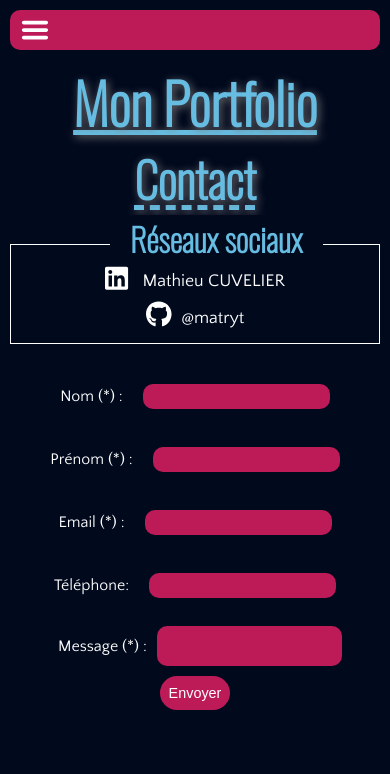
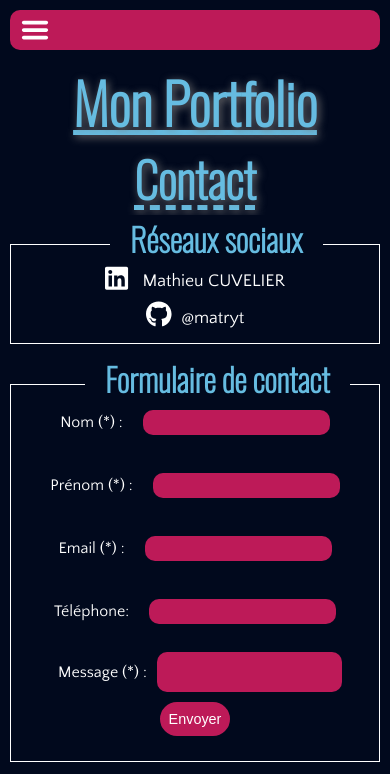
Before and after one commit to matryt/portfolio-react, a React (Create React App) app: page /contact in a window 390 px wide. Shown: the top 774 px of the page. Built offline with nearby package versions, Linux system fonts and the light colour scheme.

Commit message:
Ajout section ContactForm.js, ajout contributeurs projets, changements règles CSS projets

```diff
--- a/src/Projects.js
+++ b/src/Projects.js
@@ -17,7 +17,7 @@ export function Mentions(mentionList) {
     for (let person of mentionList) {
         mentionItems.push( // Utiliser push pour ajouter des éléments JSX au tableau
             <li key={person.id}>
-                {person.name} (Github: <a href={person.link}>{person.username}</a>)
+                {person.name} (Github: <a href={person.link} target="_blank" rel="noreferrer">{person.username}</a>)
             </li>
         );
     }
--- a/src/ProjectsDetails/Arduino.js
+++ b/src/ProjectsDetails/Arduino.js
@@ -3,7 +3,7 @@ import ProjectDetails from "../components/ProjectDetails";
 export default function Arduino() {
     return ProjectDetails(
         "Projet Arduino",
-        "Python",
+        "Python, C++, SQL",
         "Création d’un robot de surveillance : balayage d’une zone définie, détection des visages et " +
         "et reconnaissance faciale,  envoi des informations de visage à un ordinateur, affichage de toutes les informations dans un tableau de bord convivial",
         "https://github.com/matryt/ProjetArduino",
--- a/src/ProjectsDetails/Rogue.js
+++ b/src/ProjectsDetails/Rogue.js
@@ -5,6 +5,20 @@ export default function Rogue() {
         "Jeu rogue-like",
         "Python",
         "Jeu rogue-like avec une interface graphique sous Tkinter, création de différents niveaux et implémentation de différentes actions (attaque, achat de fournitures diverses…)",
-        "https://github.com/matryt/Projet-Rogue"
+        "https://github.com/matryt/Projet-Rogue",
+        [
+            {
+                id: 1,
+                name: "Loïc Lamour",
+                link: "https://github.com/LoicL832",
+                username: "@LoicL832"
+            },
+            {
+                id: 2,
+                name: "Léonard Lucenay",
+                link: "https://github.com/leolhuile",
+                username: "@leolhuile"
+            },
+        ],
     )
 }
--- a/src/components/ContactForm.js
+++ b/src/components/ContactForm.js
@@ -58,6 +58,7 @@ const ContactForm = () => {
             <Header subtitle={"Contact"} />
             <InfosDiv />
             <form onSubmit={handleSubmit}>
+                <h3>Formulaire de contact</h3>
                 <div className="contact-line">
                     <label htmlFor="name">Nom (*) : </label>
                     <input type="text" id="name" name="name" value={formData.name} onChange={handleChange} required />
--- a/src/styles/ContactForm.css
+++ b/src/styles/ContactForm.css
@@ -25,20 +25,28 @@ textarea {
     align-items: center;
 }
 
-.contact-infos {
+.contact-infos, form {
     border: 1px solid white;
     padding: 15px;
-    margin-bottom: 30px;
+    margin-bottom: 40px;
+}
+
+.contact-infos h3, form h3 {
+    background-color: #01091D;
+    display: inline-block;
+    margin-top: 0;
+    padding: 0 20px;
+    position:absolute;
 }
 
 .contact-infos h3 {
-    background-color: #01091D;
-    display: inline-block;
-    margin-top: 0;
-    position:absolute;
     left:110px;
     top:207px;
-    padding: 0px 20px;
+}
+
+form h3 {
+    left: 85px;
+    top: 345px;
 }
 
 .contact-infos svg {
@@ -89,7 +97,12 @@ textarea {
 
     .contact-infos h3 {
         top: 215px;
-        padding-bottom: 0px;
+        padding-bottom: 0;
+    }
+
+    form h3 {
+        top: 355px;
+        padding-bottom: 0;
     }
 }
 
--- a/src/styles/ProjectDetails.css
+++ b/src/styles/ProjectDetails.css
@@ -1,6 +1,5 @@
 .project-details-content {
     text-align: center;
-    margin-bottom:10px;
     display:grid;
     grid-template-columns: repeat(3, auto);
     margin:auto;
@@ -46,6 +45,7 @@
 
 .mentions ul {
     padding: 0;
+    font-size: 1.2em;
 }
 
 .mentions {
```
Lines whose indentation alone changed are shown as unchanged.
